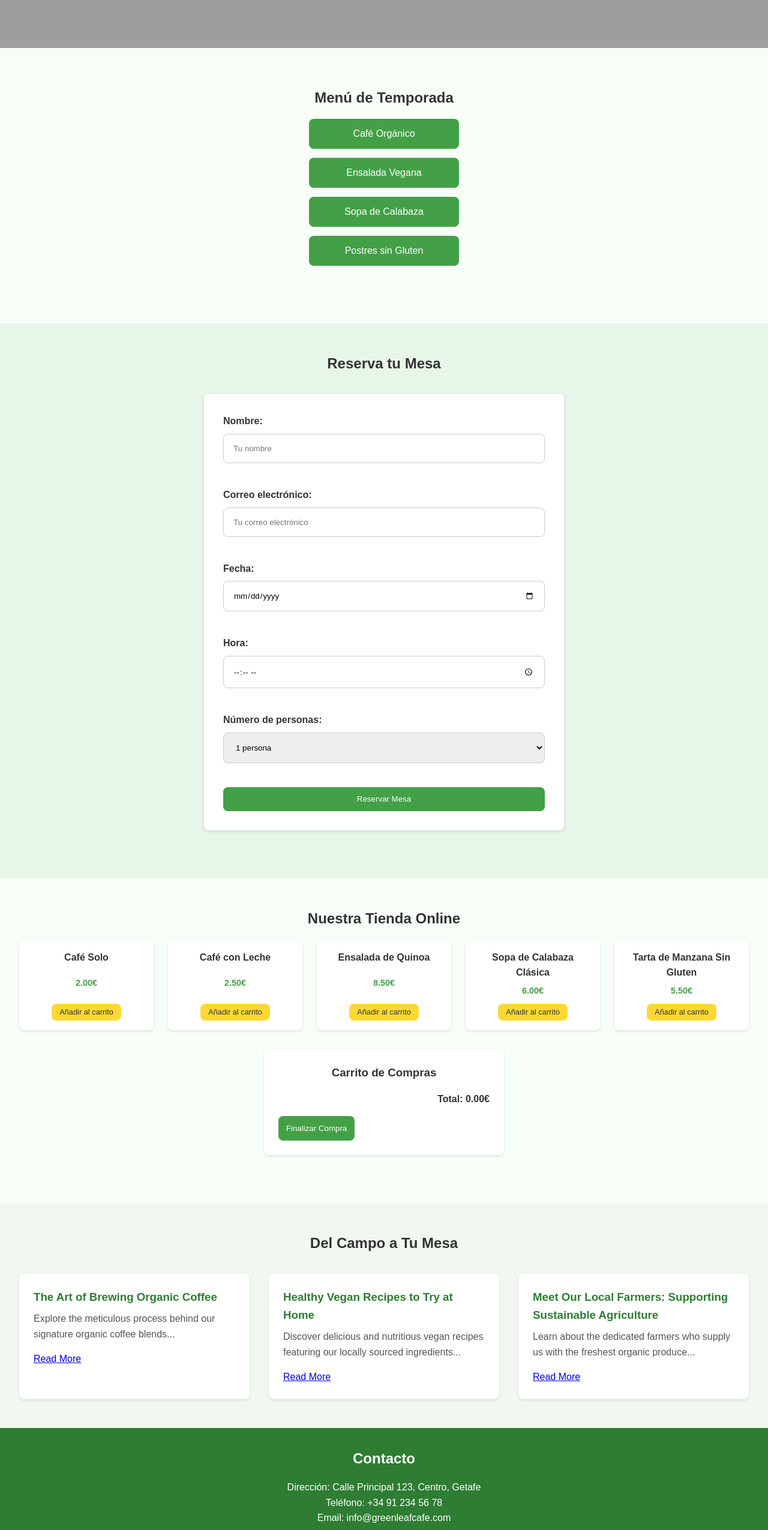
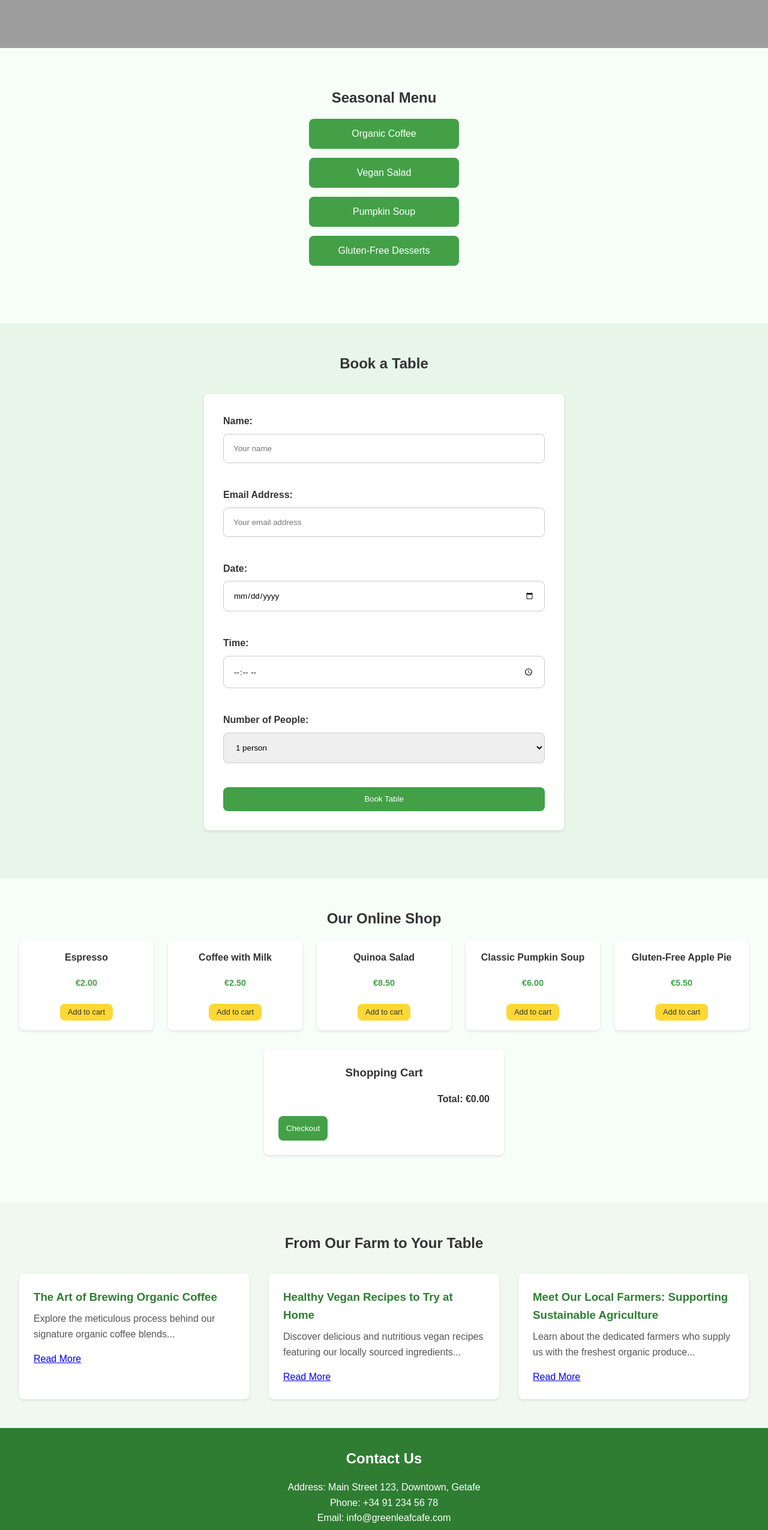
Before and after one commit to GreenleafCafe2025/GreenleafCafe2025.github.io, a plain HTML site: page index.html in a window 1280 px wide. Shown: the part 250-2800 px from the top of the page at 60% size. Drawn offline with Linux system fonts and the light colour scheme; grey boxes are pictures that could not be loaded.

Commit message:
Update index.html

```diff
--- a/index.html
+++ b/index.html
@@ -1,5 +1,5 @@
 <!DOCTYPE html>
-<html lang="es">
+<html lang="en">
 <head>
     <meta charset="UTF-8">
     <meta name="viewport" content="width=device-width, initial-scale=1">
@@ -12,147 +12,147 @@
         <nav>
             <div class="logo">Greenleaf Café</div>
             <ul class="menu">
-                <li><a href="#inicio" class="nav-link">Inicio</a></li>
-                <li><a href="#menu" class="nav-link">Menú</a></li>
-                <li><a href="#reservas" class="nav-link">Reservas</a></li>
-                <li><a href="#tienda" class="nav-link">Tienda</a></li>
+                <li><a href="#inicio" class="nav-link">Home</a></li>
+                <li><a href="#menu" class="nav-link">Menu</a></li>
+                <li><a href="#reservas" class="nav-link">Reservations</a></li>
+                <li><a href="#tienda" class="nav-link">Shop</a></li>
                 <li><a href="#blog" class="nav-link">Blog</a></li>
-                <li><a href="#contacto" class="nav-link">Contacto</a></li>
+                <li><a href="#contacto" class="nav-link">Contact</a></li>
             </ul>
         </nav>
     </header>
 
     <section id="inicio" class="seccion">
-        <h1 class="titulo-seccion">Bienvenidos a Greenleaf Café</h1>
-        <p class="descripcion">Café orgánico, comidas frescas y saludables, opciones veganas y sin gluten.</p>
+        <h1 class="titulo-seccion">Welcome to Greenleaf Café</h1>
+        <p class="descripcion">Organic coffee, fresh and healthy meals, vegan and gluten-free options.</p>
     </section>
 
     <section id="menu" class="seccion">
-        <h2 class="titulo-seccion">Menú de Temporada</h2>
+        <h2 class="titulo-seccion">Seasonal Menu</h2>
 
         <div class="menu-container">
-            <button class="boton-menu" data-menu="cafe">Café Orgánico</button>
+            <button class="boton-menu" data-menu="cafe">Organic Coffee</button>
             <ul id="menu-cafe" class="submenu">
-                <li>Café Solo - 2.00€</li>
-                <li>Café con Leche - 2.50€</li>
-                <li>Café Descafeinado - 2.20€</li>
-                <li>Café con Nata - 3.00€</li>
-                <li>Café con Caramelo - 3.20€</li>
-                <li>Cappuccino - 3.50€</li>
-                <li>Latte Macchiato - 3.80€</li>
-                <li>Mochaccino - 4.00€</li>
-                <li>Espresso Doble - 2.80€</li>
-                <li>Americano - 2.30€</li>
+                <li>Espresso - €2.00</li>
+                <li>Coffee with Milk - €2.50</li>
+                <li>Decaf Coffee - €2.20</li>
+                <li>Coffee with Cream - €3.00</li>
+                <li>Caramel Coffee - €3.20</li>
+                <li>Cappuccino - €3.50</li>
+                <li>Latte Macchiato - €3.80</li>
+                <li>Mochaccino - €4.00</li>
+                <li>Double Espresso - €2.80</li>
+                <li>Americano - €2.30</li>
             </ul>
 
-            <button class="boton-menu" data-menu="ensalada">Ensalada Vegana</button>
+            <button class="boton-menu" data-menu="ensalada">Vegan Salad</button>
             <ul id="menu-ensalada" class="submenu">
-                <li>Ensalada de Quinoa con Aguacate y Mango - 8.50€</li>
-                <li>Ensalada Mediterránea Vegana con Tofu y Aceitunas - 7.90€</li>
-                <li>Ensalada de Lentejas con Vegetales Frescos y Vinagreta de Hierbas - 7.50€</li>
-                <li>Ensalada César Vegana con Crutones de Pan Integral y Aderezo Casero - 8.20€</li>
-                <li>Ensalada de Remolacha Asada con Nueces y Queso Vegano - 8.80€</li>
+                <li>Quinoa Salad with Avocado and Mango - €8.50</li>
+                <li>Vegan Mediterranean Salad with Tofu and Olives - €7.90</li>
+                <li>Lentil Salad with Fresh Vegetables and Herb Vinaigrette - €7.50</li>
+                <li>Vegan Caesar Salad with Whole Wheat Croutons and Homemade Dressing - €8.20</li>
+                <li>Roasted Beetroot Salad with Walnuts and Vegan Cheese - €8.80</li>
             </ul>
 
-            <button class="boton-menu" data-menu="sopa">Sopa de Calabaza</button>
+            <button class="boton-menu" data-menu="sopa">Pumpkin Soup</button>
             <ul id="menu-sopa" class="submenu">
-                <li>Sopa de Calabaza Clásica con Crutones - 6.00€</li>
-                <li>Sopa de Calabaza y Jengibre con un Toque de Naranja - 6.50€</li>
-                <li>Sopa de Calabaza Vegana con Leche de Coco y Curry - 6.80€</li>
-                <li>Sopa Crema de Calabaza con Semillas de Calabaza Tostadas - 6.20€</li>
+                <li>Classic Pumpkin Soup with Croutons - €6.00</li>
+                <li>Pumpkin and Ginger Soup with a Hint of Orange - €6.50</li>
+                <li>Vegan Pumpkin Soup with Coconut Milk and Curry - €6.80</li>
+                <li>Creamy Pumpkin Soup with Toasted Pumpkin Seeds - €6.20</li>
             </ul>
 
-            <button class="boton-menu" data-menu="postre">Postres sin Gluten</button>
+            <button class="boton-menu" data-menu="postre">Gluten-Free Desserts</button>
             <ul id="menu-postre" class="submenu">
-                <li>Tarta de Manzana Sin Gluten con Canela - 5.50€</li>
-                <li>Brownie de Chocolate Sin Gluten con Nueces - 5.80€</li>
-                <li>Cupcakes de Zanahoria Sin Gluten con Frosting de Queso Vegano - 5.20€</li>
-                <li>Mousse de Chocolate Negro Sin Gluten - 6.00€</li>
-                <li>Cheesecake Vegano Sin Gluten con Frutos Rojos - 6.50€</li>
-                <li>Panna Cotta de Coco Sin Gluten con Mango - 5.90€</li>
-                <li>Galletas de Almendra Sin Gluten - 4.50€ (por porción)</li>
-                <li>Bizcocho de Limón Sin Gluten con Glaseado - 5.00€</li>
-                <li>Trufas de Chocolate Veganas Sin Gluten - 4.80€ (por porción)</li>
-                <li>Helado Artesanal Sin Gluten (varios sabores) - 4.00€ (por bola)</li>
+                <li>Gluten-Free Apple Pie with Cinnamon - €5.50</li>
+                <li>Gluten-Free Chocolate Brownie with Walnuts - €5.80</li>
+                <li>Gluten-Free Carrot Cupcakes with Vegan Cream Cheese Frosting - €5.20</li>
+                <li>Gluten-Free Dark Chocolate Mousse - €6.00</li>
+                <li>Gluten-Free Vegan Cheesecake with Red Berries - €6.50</li>
+                <li>Gluten-Free Coconut Panna Cotta with Mango - €5.90</li>
+                <li>Gluten-Free Almond Cookies - €4.50 (per serving)</li>
+                <li>Gluten-Free Lemon Cake with Glaze - €5.00</li>
+                <li>Gluten-Free Vegan Chocolate Truffles - €4.80 (per serving)</li>
+                <li>Gluten-Free Artisanal Ice Cream (various flavors) - €4.00 (per scoop)</li>
             </ul>
         </div>
     </section>
 
     <section id="reservas" class="seccion">
-        <h2 class="titulo-seccion">Reserva tu Mesa</h2>
+        <h2 class="titulo-seccion">Book a Table</h2>
         <form id="formulario-reservas">
             <div class="campo-grupo">
-                <label for="nombre-reserva">Nombre:</label>
-                <input type="text" id="nombre-reserva" class="campo" placeholder="Tu nombre" required>
+                <label for="nombre-reserva">Name:</label>
+                <input type="text" id="nombre-reserva" class="campo" placeholder="Your name" required>
             </div>
             <div class="campo-grupo">
-                <label for="email-reserva">Correo electrónico:</label>
-                <input type="email" id="email-reserva" class="campo" placeholder="Tu correo electrónico" required>
+                <label for="email-reserva">Email Address:</label>
+                <input type="email" id="email-reserva" class="campo" placeholder="Your email address" required>
             </div>
             <div class="campo-grupo">
-                <label for="fecha-reserva">Fecha:</label>
+                <label for="fecha-reserva">Date:</label>
                 <input type="date" id="fecha-reserva" class="campo" required>
             </div>
             <div class="campo-grupo">
-                <label for="hora-reserva">Hora:</label>
+                <label for="hora-reserva">Time:</label>
                 <input type="time" id="hora-reserva" class="campo" required>
             </div>
             <div class="campo-grupo">
-                <label for="personas-reserva">Número de personas:</label>
+                <label for="personas-reserva">Number of People:</label>
                 <select id="personas-reserva" class="campo">
-                    <option value="1">1 persona</option>
-                    <option value="2">2 personas</option>
-                    <option value="3">3 personas</option>
-                    <option value="4">4 personas</option>
-                    <option value="5">5 personas</option>
-                    <option value="6">6 o más personas</option>
+                    <option value="1">1 person</option>
+                    <option value="2">2 people</option>
+                    <option value="3">3 people</option>
+                    <option value="4">4 people</option>
+                    <option value="5">5 people</option>
+                    <option value="6">6 or more people</option>
                 </select>
             </div>
-            <button type="submit" class="boton">Reservar Mesa</button>
-            <div id="mensaje-reserva" class="mensaje oculto">¡Tu reserva ha sido realizada con éxito!</div>
+            <button type="submit" class="boton">Book Table</button>
+            <div id="mensaje-reserva" class="mensaje oculto">Your reservation has been successfully made!</div>
         </form>
     </section>
 
     <section id="tienda" class="seccion">
-        <h2 class="titulo-seccion">Nuestra Tienda Online</h2>
+        <h2 class="titulo-seccion">Our Online Shop</h2>
         <div class="productos-grid">
             <div class="producto">
-                <h3>Café Solo</h3>
-                <p class="precio">2.00€</p>
-                <button class="boton boton-comprar" data-nombre="Café Solo" data-precio="2.00">Añadir al carrito</button>
+                <h3>Espresso</h3>
+                <p class="precio">€2.00</p>
+                <button class="boton boton-comprar" data-nombre="Espresso" data-precio="2.00">Add to cart</button>
             </div>
             <div class="producto">
-                <h3>Café con Leche</h3>
-                <p class="precio">2.50€</p>
-                <button class="boton boton-comprar" data-nombre="Café con Leche" data-precio="2.50">Añadir al carrito</button>
+                <h3>Coffee with Milk</h3>
+                <p class="precio">€2.50</p>
+                <button class="boton boton-comprar" data-nombre="Coffee with Milk" data-precio="2.50">Add to cart</button>
             </div>
             <div class="producto">
-                <h3>Ensalada de Quinoa</h3>
-                <p class="precio">8.50€</p>
-                <button class="boton boton-comprar" data-nombre="Ensalada de Quinoa" data-precio="8.50">Añadir al carrito</button>
+                <h3>Quinoa Salad</h3>
+                <p class="precio">€8.50</p>
+                <button class="boton boton-comprar" data-nombre="Quinoa Salad" data-precio="8.50">Add to cart</button>
             </div>
             <div class="producto">
-                <h3>Sopa de Calabaza Clásica</h3>
-                <p class="precio">6.00€</p>
-                <button class="boton boton-comprar" data-nombre="Sopa de Calabaza Clásica" data-precio="6.00">Añadir al carrito</button>
+                <h3>Classic Pumpkin Soup</h3>
+                <p class="precio">€6.00</p>
+                <button class="boton boton-comprar" data-nombre="Classic Pumpkin Soup" data-precio="6.00">Add to cart</button>
             </div>
             <div class="producto">
-                <h3>Tarta de Manzana Sin Gluten</h3>
-                <p class="precio">5.50€</p>
-                <button class="boton boton-comprar" data-nombre="Tarta de Manzana Sin Gluten" data-precio="5.50">Añadir al carrito</button>
+                <h3>Gluten-Free Apple Pie</h3>
+                <p class="precio">€5.50</p>
+                <button class="boton boton-comprar" data-nombre="Gluten-Free Apple Pie" data-precio="5.50">Add to cart</button>
             </div>
             </div>
         <div id="carrito" class="carrito">
-            <h3>Carrito de Compras</h3>
+            <h3>Shopping Cart</h3>
             <ul id="lista-carrito">
                 </ul>
-            <p id="total-carrito">Total: 0.00€</p>
-            <button class="boton">Finalizar Compra</button>
+            <p id="total-carrito">Total: €0.00</p>
+            <button class="boton">Checkout</button>
         </div>
     </section>
 
     <section id="blog" class="seccion">
-        <h2 class="titulo-seccion">Del Campo a Tu Mesa</h2>
+        <h2 class="titulo-seccion">From Our Farm to Your Table</h2>
         <div class="blog-grid">
             <article class="post">
                 <h3 class="titulo-post">The Art of Brewing Organic Coffee</h3>
@@ -173,24 +173,24 @@
     </section>
 
     <footer id="contacto" class="seccion">
-        <h2 class="titulo-seccion">Contacto</h2>
-        <p>Dirección: Calle Principal 123, Centro, Getafe</p>
-        <p>Teléfono: +34 91 234 56 78</p>
+        <h2 class="titulo-seccion">Contact Us</h2>
+        <p>Address: Main Street 123, Downtown, Getafe</p>
+        <p>Phone: +34 91 234 56 78</p>
         <p>Email: info@greenleafcafe.com</p>
         <form>
             <div class="campo-grupo">
-                <label for="nombre-contacto">Tu nombre:</label>
-                <input type="text" id="nombre-contacto" class="campo" placeholder="Tu nombre" required>
+                <label for="nombre-contacto">Your Name:</label>
+                <input type="text" id="nombre-contacto" class="campo" placeholder="Your name" required>
             </div>
             <div class="campo-grupo">
-                <label for="email-contacto">Tu correo electrónico:</label>
-                <input type="email" id="email-contacto" class="campo" placeholder="Tu correo electrónico" required>
+                <label for="email-contacto">Your Email Address:</label>
+                <input type="email" id="email-contacto" class="campo" placeholder="Your email address" required>
             </div>
             <div class="campo-grupo">
-                <label for="mensaje-contacto">Tu mensaje:</label>
-                <textarea id="mensaje-contacto" class="campo" placeholder="Tu mensaje" required></textarea>
+                <label for="mensaje-contacto">Your Message:</label>
+                <textarea id="mensaje-contacto" class="campo" placeholder="Your message" required></textarea>
             </div>
-            <button type="submit" class="boton">Enviar</button>
+            <button type="submit" class="boton">Send</button>
         </form>
         <div class="redes-sociales">
             <a href="#" class="red-social"><i class="fab fa-instagram"></i> Instagram</a> |
```
